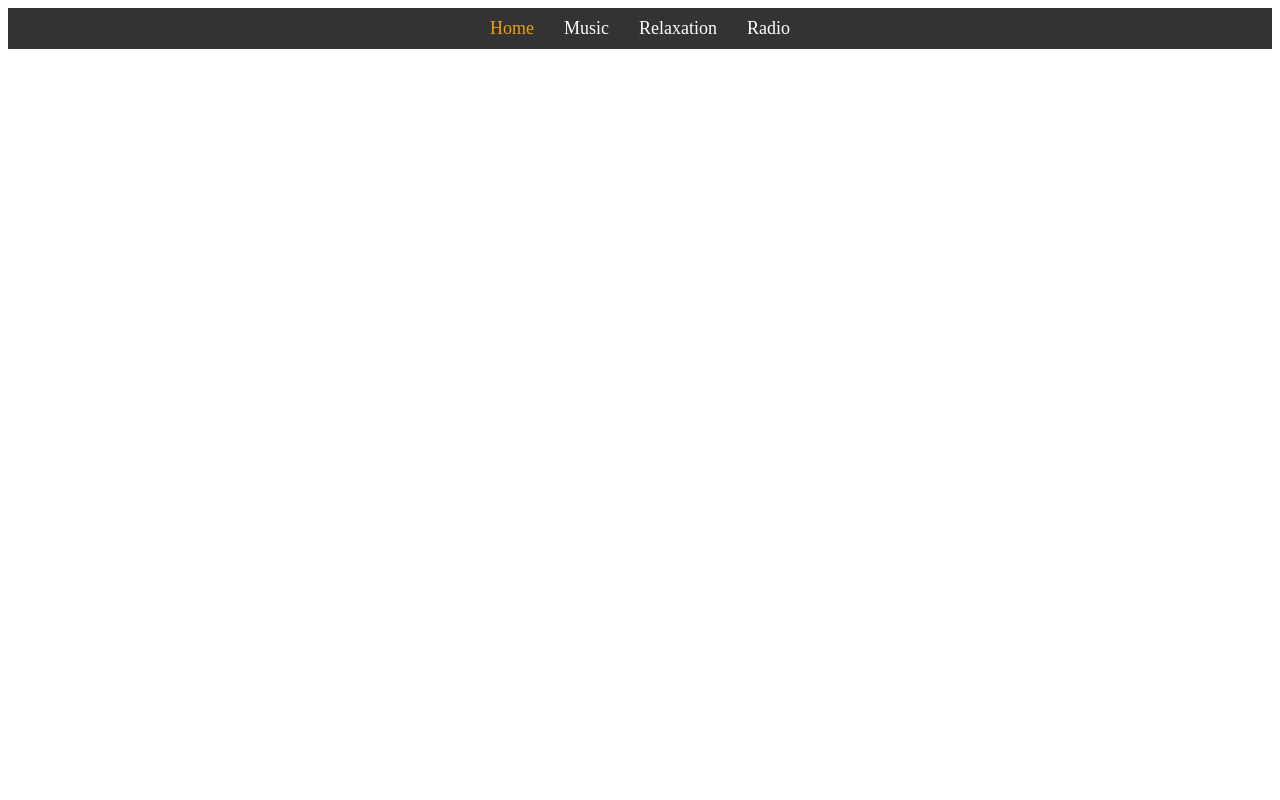
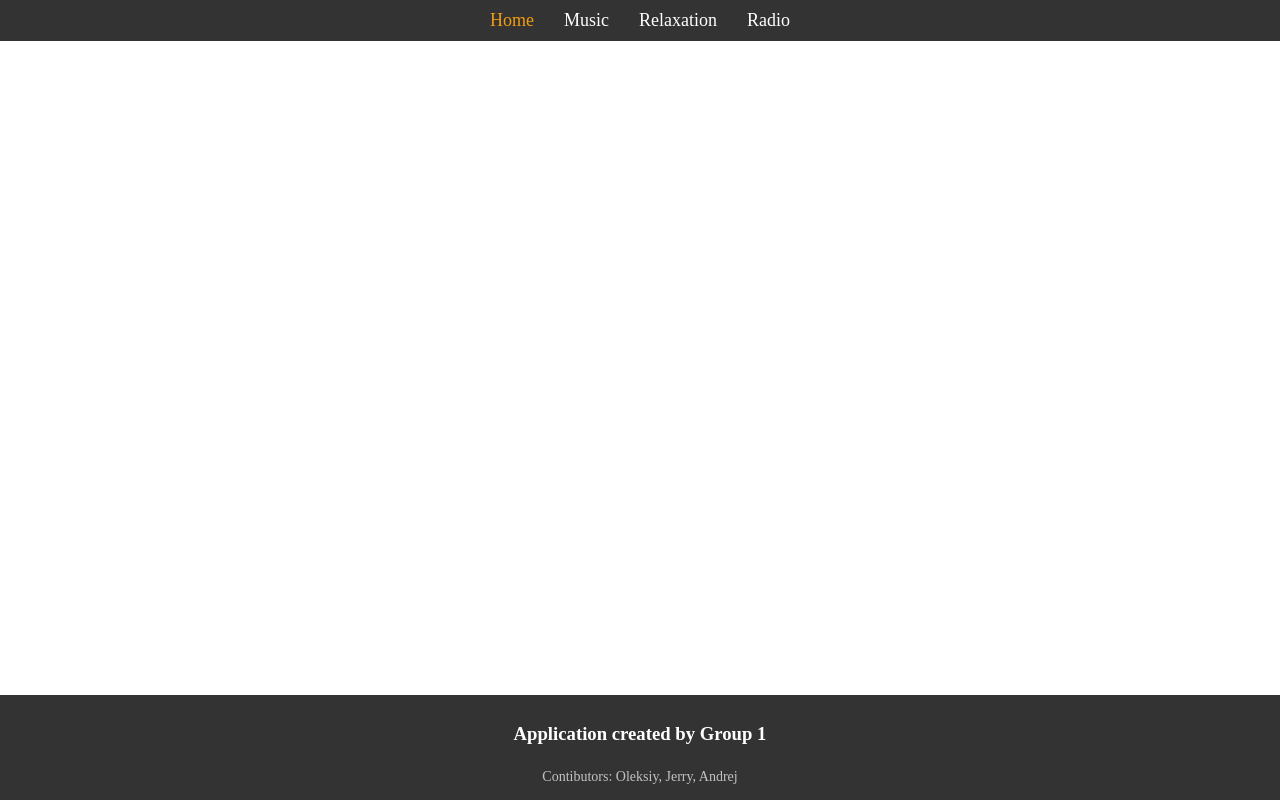
Before and after one commit to FoRs1De/music-project, a React (Vite) app: page / in a window 1280 px wide. Built offline with nearby package versions, Linux system fonts and the light colour scheme.

Commit message:
navbar and footer completed

```diff
--- a/src/App.css
+++ b/src/App.css
@@ -1,4 +1,9 @@
 /* Radio.css */
+body {
+  margin: 0;
+  padding: 0;
+  box-sizing: border-box;
+}
 
 .radio {
   padding-bottom: 20px;
@@ -100,3 +105,40 @@ nav a:hover {
 .active {
   color: #f39c12;
 }
+
+/* Footer.css */
+
+/* Style the footer container */
+footer {
+  background-color: #333;
+  color: #fff;
+  padding: 10px 0;
+  text-align: center;
+}
+
+/* Apply styles to the footer text */
+footer p {
+  font-size: 14px;
+  margin: 0;
+}
+
+/* Apply additional styles to make it stand out */
+footer p {
+  opacity: 0.7;
+  padding: 5px;
+}
+
+/* Hover effect */
+footer p:hover {
+  opacity: 1;
+}
+
+.main-container {
+  display: flex;
+  flex-direction: column;
+  min-height: 100vh;
+}
+
+.content {
+  flex-grow: 1;
+}
--- a/src/components/Footer.jsx
+++ b/src/components/Footer.jsx
@@ -1,5 +1,10 @@
 const Footer = () => {
-    return (  );
-}
+  return (
+    <footer>
+      <h3>Application created by Group 1</h3>
+      <p>Contibutors: Oleksiy, Jerry, Andrej</p>
+    </footer>
+  );
+};
 
 export default Footer;
--- a/src/components/MainLayout.jsx
+++ b/src/components/MainLayout.jsx
@@ -1,11 +1,15 @@
 import { Outlet } from 'react-router-dom';
 import Menu from './Menu';
+import Footer from './Footer';
 const MainLayOut = () => {
   return (
-    <>
-      <Menu />
-      <Outlet />
-    </>
+    <div className="main-container">
+      <div className="content">
+        <Menu />
+        <Outlet />
+      </div>
+      <Footer />
+    </div>
   );
 };
 
```
